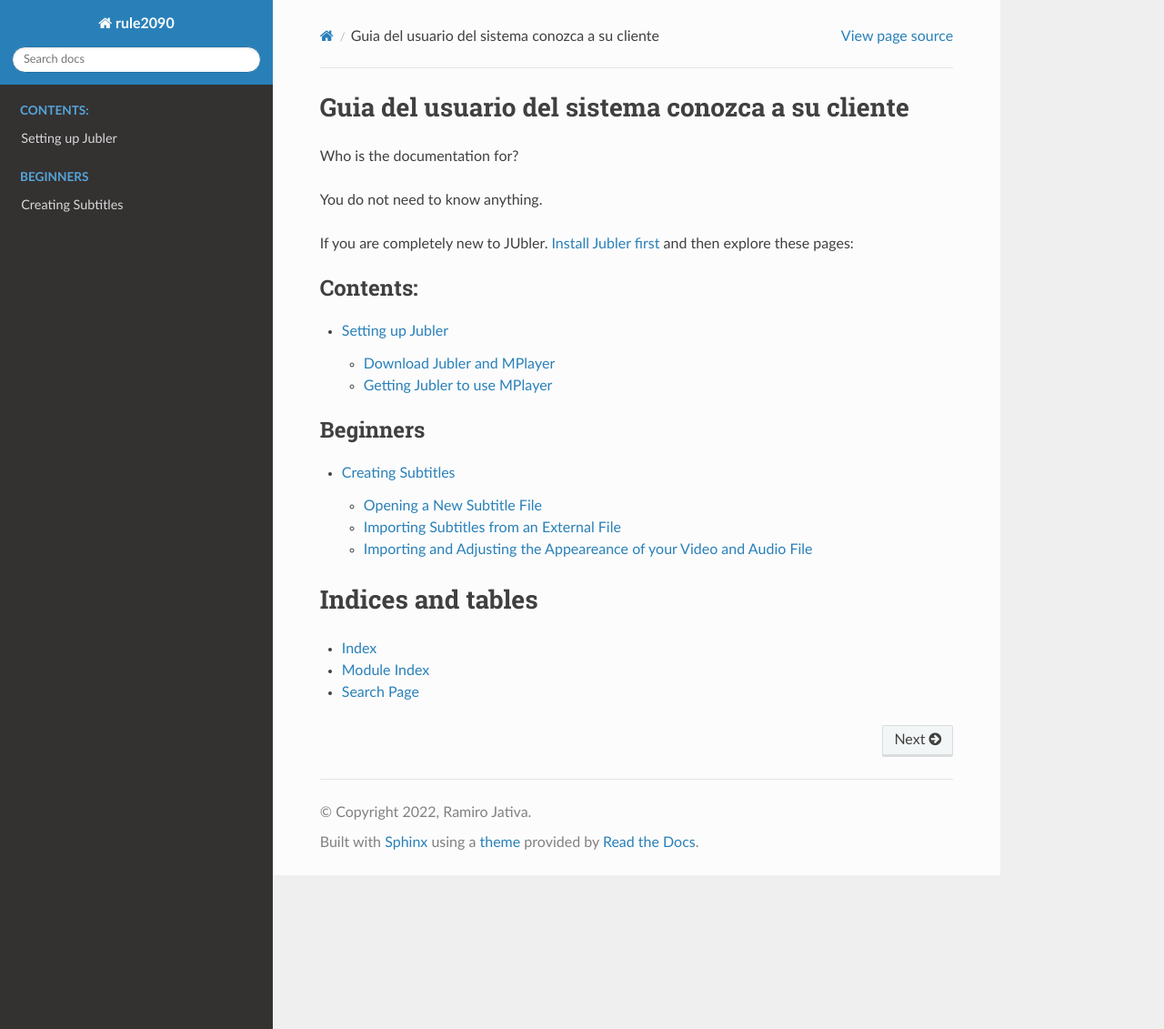
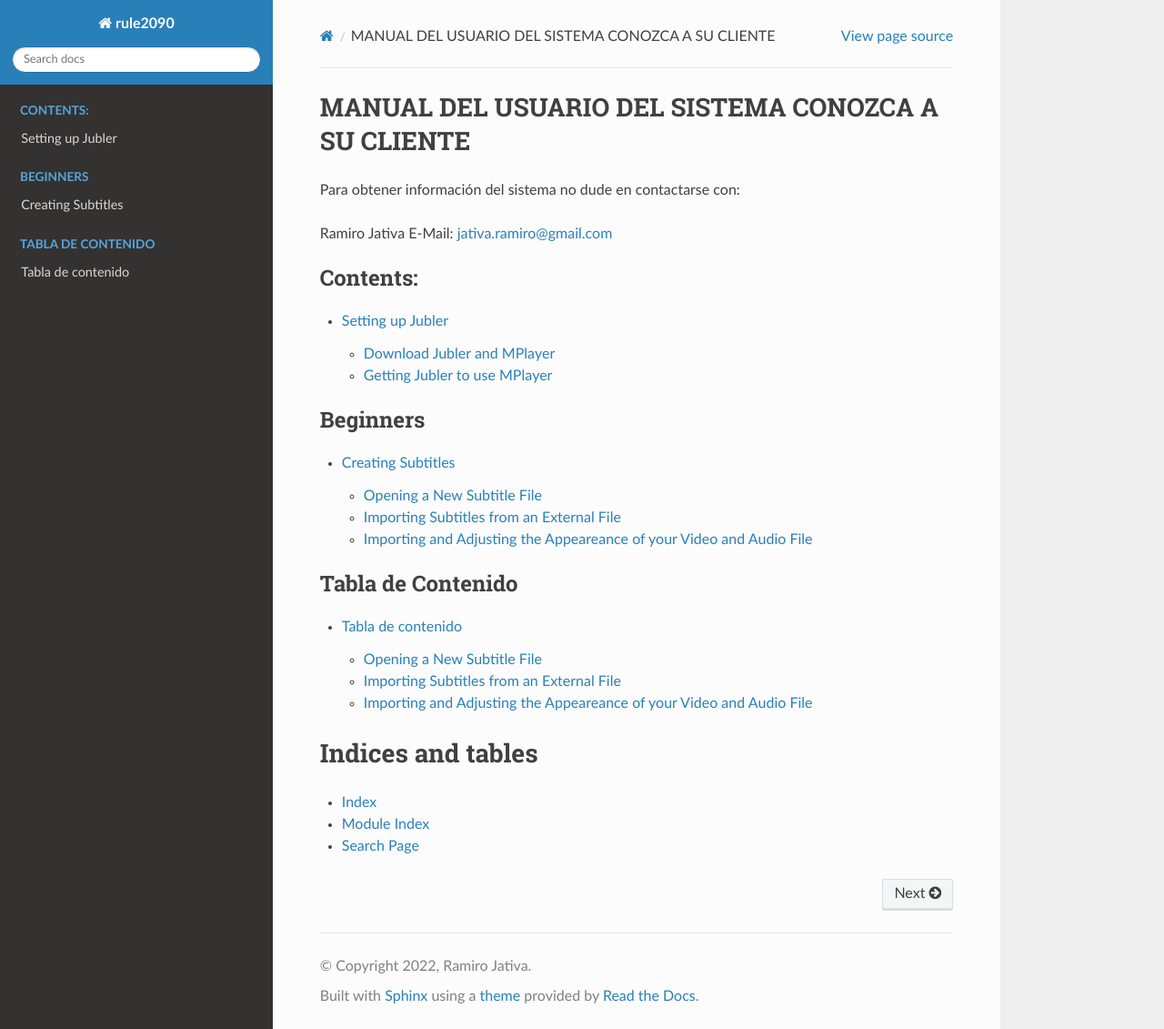
Before and after one commit to jativar/myproject, a Sphinx documentation site: the page built from docs/index.rst, in a window 1280 px wide and 1131 px high. Shown: the whole window at 91% size. Built offline with Sphinx 7.4.7 and the Read the Docs theme 2.0.0, drawn with Linux system fonts in a browser that asks for light colours; some of the changed lines change nothing that is shown.

Commit message:
Update 10 April 2022 at 19:03

```diff
--- a/docs/index.rst
+++ b/docs/index.rst
@@ -3,18 +3,13 @@
    You can adapt this file completely to your liking, but it should at least
    contain the root `toctree` directive.
 
-Guia del usuario del sistema conozca a su cliente
-=================================================================
+MANUAL DEL USUARIO DEL SISTEMA CONOZCA A SU CLIENTE
+===================================================
 
+Para obtener información del sistema no dude en contactarse con:
 
-
-Who is the documentation for?
-
-You do not need to know anything.
-
-If you are completely new to JUbler. :ref:`Install Jubler first <settingup>` and then explore these pages:
-
-
+Ramiro Jativa
+E-Mail: jativa.ramiro@gmail.com
 
 .. toctree::
    :maxdepth: 2
@@ -30,6 +25,13 @@ If you are completely new to JUbler. :ref:`Install Jubler first <settingup>` and
    creating
 
 
+.. toctree::
+   :maxdepth: 10
+   :caption: Tabla de Contenido
+
+   tabla_de_contenido
+
+
 Indices and tables
 ==================
 
--- /dev/null
+++ b/docs/tabla_de_contenido.rst
@@ -0,0 +1,85 @@
+Tabla de contenido
+==================
+
+* Que es el sistema conozca a su cliente?
+* Seguridades en el sistema
+* Política de privacidad y condiciones de uso del sistema
+* Pantalla de bienvenida al sistema
+* Ingreso al sistema
+* Interfaz de barras de navegación del sistema
+* Menú principal del sistema
+* Módulo tablero
+* Menú módulos
+* Módulo Inversionistas
+* Módulo Inversiones
+* Módulo Registro de Labor Comercial
+* Módulo Control de Calidad
+* Módulo de la debida diligencia o DD
+* Módulo varios
+* Módulo de búsquedas
+* Módulo de reportes
+* Módulo de matriz de riesgo
+
+
+* :ref:`Open a New Subtitle file <open1>`
+* Import Subtitles from an External File
+* Import and Adjust the Appereance of your Video and Audio File
+* Select and Preview a specific Audio Section
+* Create Subtitles in the Editor
+* Other options
+
+This video will teach you everything you need to know about creating subtitles, but if you prefer reading the instrucctions instead, keep scrolling down.
+
+.. raw:: html
+
+   <iframe width="560" height="315" src="https://www.youtube.com/embed/DSIuLnoKLd8" title="YouTube video player" frameborder="0" allow="accelerometer; autoplay; clipboard-write; encrypted-media; gyroscope; picture-in-picture" allowfullscreen></iframe>
+
+
+
+.. _open1:
+
+Opening a New Subtitle File
+---------------------------
+
+Before creating your subtitles, you need to create a subtitling project.
+
+To create a new subtitling project:
+
+1. In the interface, click the **New** |newbutton| button.
+
+.. |newbutton| image:: /images/new_button.png
+               :scale: 15%
+
+
+
+2. 2. A new, blank file will appear.
+
+Importing Subtitles from an External File
+-----------------------------------------
+
+If you already have your subtitles typed out in a text file (e.g.), Notepad), you can import the file into Jubler.
+
+.. image:: /images/import_file.png
+
+1. To locate the external file, click the **Load Screen** button at the top of the interface.
+2. In the window that appears, select the file you want to upload.
+3. To confirm the selection, click **Open**. The subtitles will now appear in the interface.
+
+.. warning::
+
+   warning
+
+.. admonition:: Remember!
+
+   By default, the audio track is also displayed with the video preview. Jubler needs to be in full screen for the video and audio track to be displayed side-by-side.
+
+
+
+
+Importing and Adjusting the Appeareance of your Video and Audio File
+--------------------------------------------------------------------
+
+.. image:: /images/adjust.png
+
+1. Click on the aye button.
+2. To choose your movie file, click **Browse** to the rigth of the text field.
```
Also changed, not shown: 12 other files.
